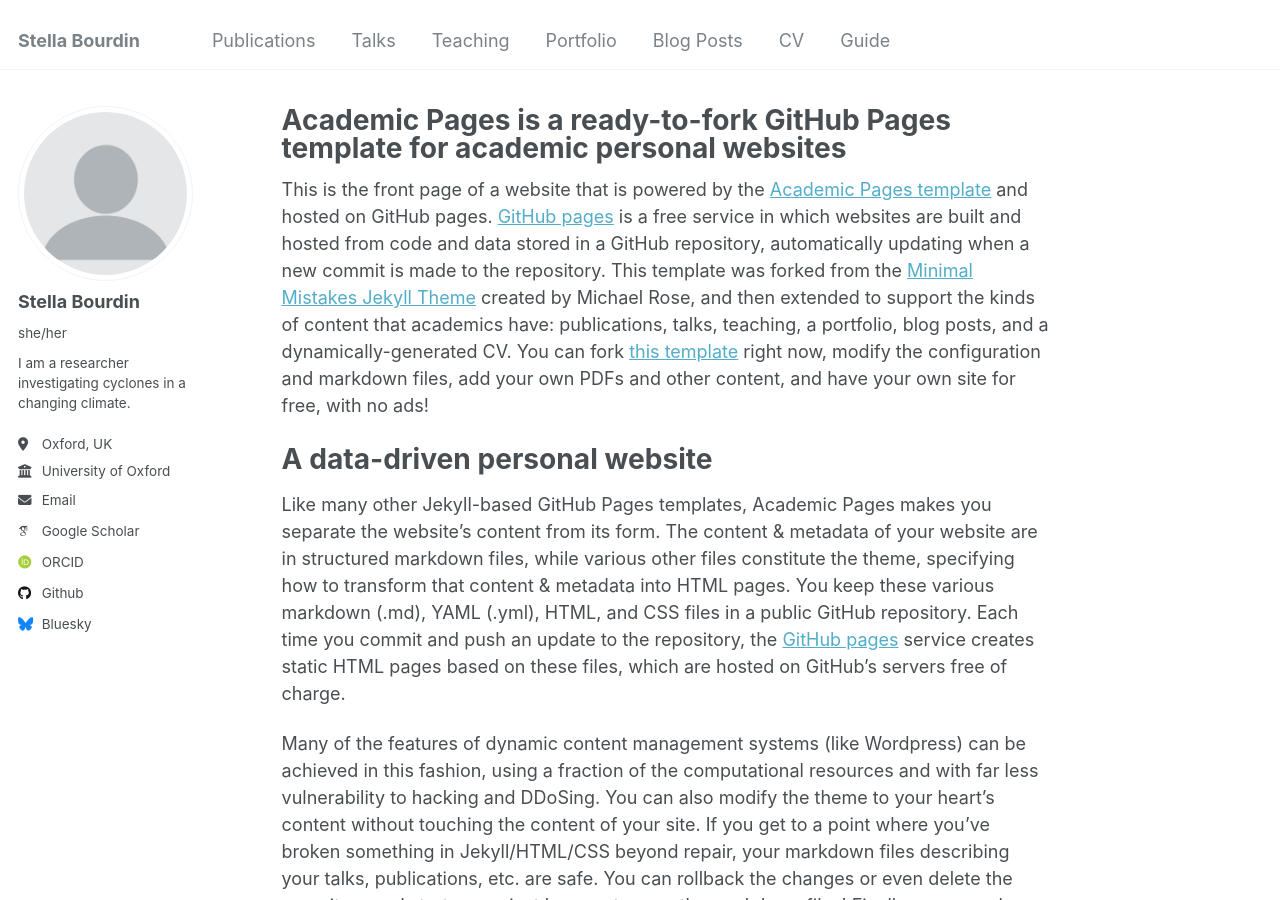
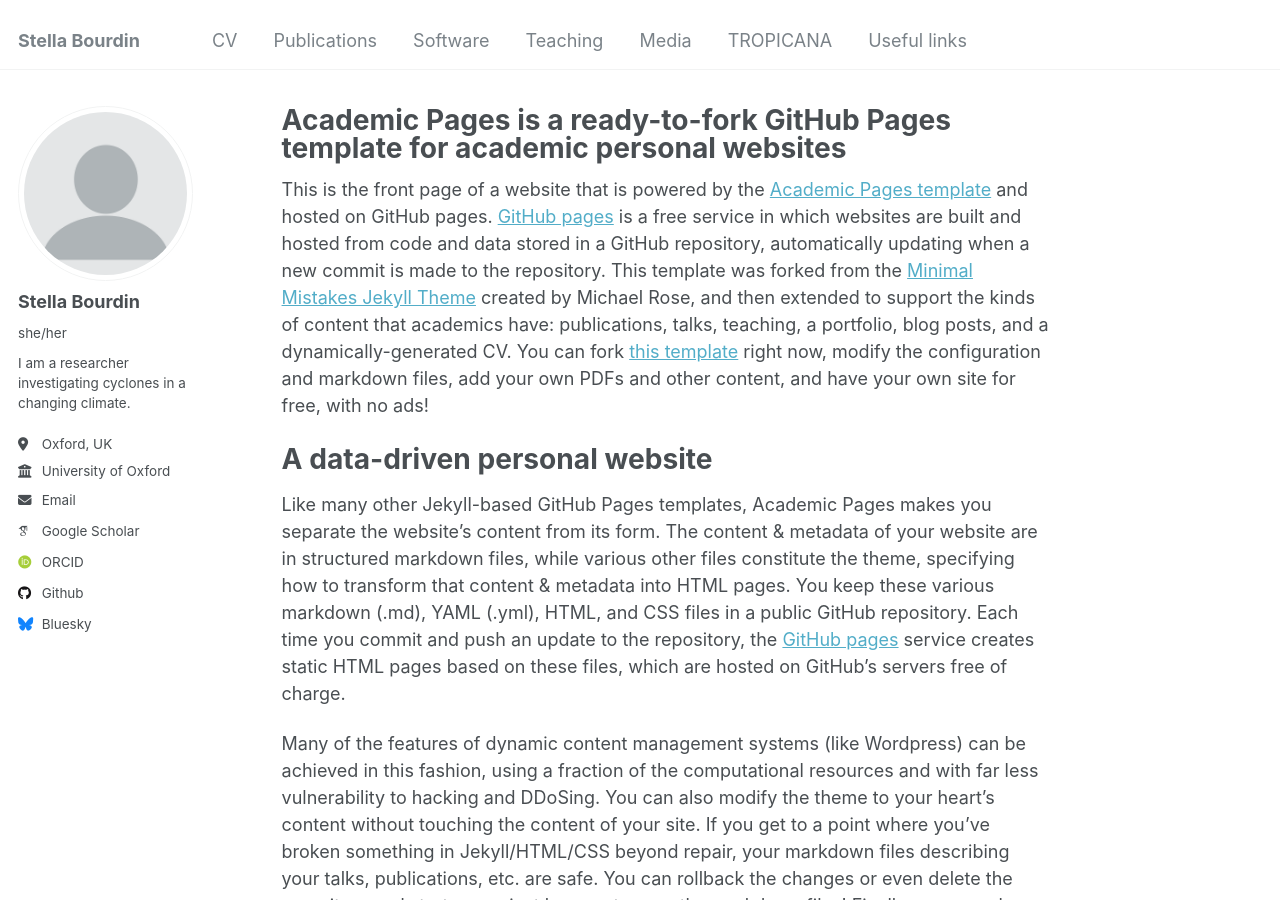
Before and after one commit to stella-bourdin/stella-bourdin.github.io, a Jekyll site: the page built from _pages/about.md, in a window 1280 px wide and 900 px high. Built offline with Jekyll 4.4.1, drawn with Linux system fonts in a browser that asks for light colours; some web fonts are replaced.

Commit message:
Update navigation.yml

```diff
--- a/_data/navigation.yml
+++ b/_data/navigation.yml
@@ -5,23 +5,26 @@
 # prevent it from being included in the site.
 
 main:
+  - title: "CV"
+    url: /cv/
+
   - title: "Publications"
     url: /publications/
 
-  - title: "Talks"
-    url: /talks/
+  - title: "Software"
+    url: /software/
 
   - title: "Teaching"
     url: /teaching/
 
-  - title: "Portfolio"
-    url: /portfolio/
+  - title: "Media"
+    url: /media/
 
-  - title: "Blog Posts"
-    url: /year-archive/
+  - title: "TROPICANA"
+    url: /tropicana/
 
-  - title: "CV"
-    url: /cv/
+#  - title: "Talks"
+#    url: /talks/
 
-  - title: "Guide"
-    url: /markdown/
+  - title: "Useful links"
+    url: /useful/
```
